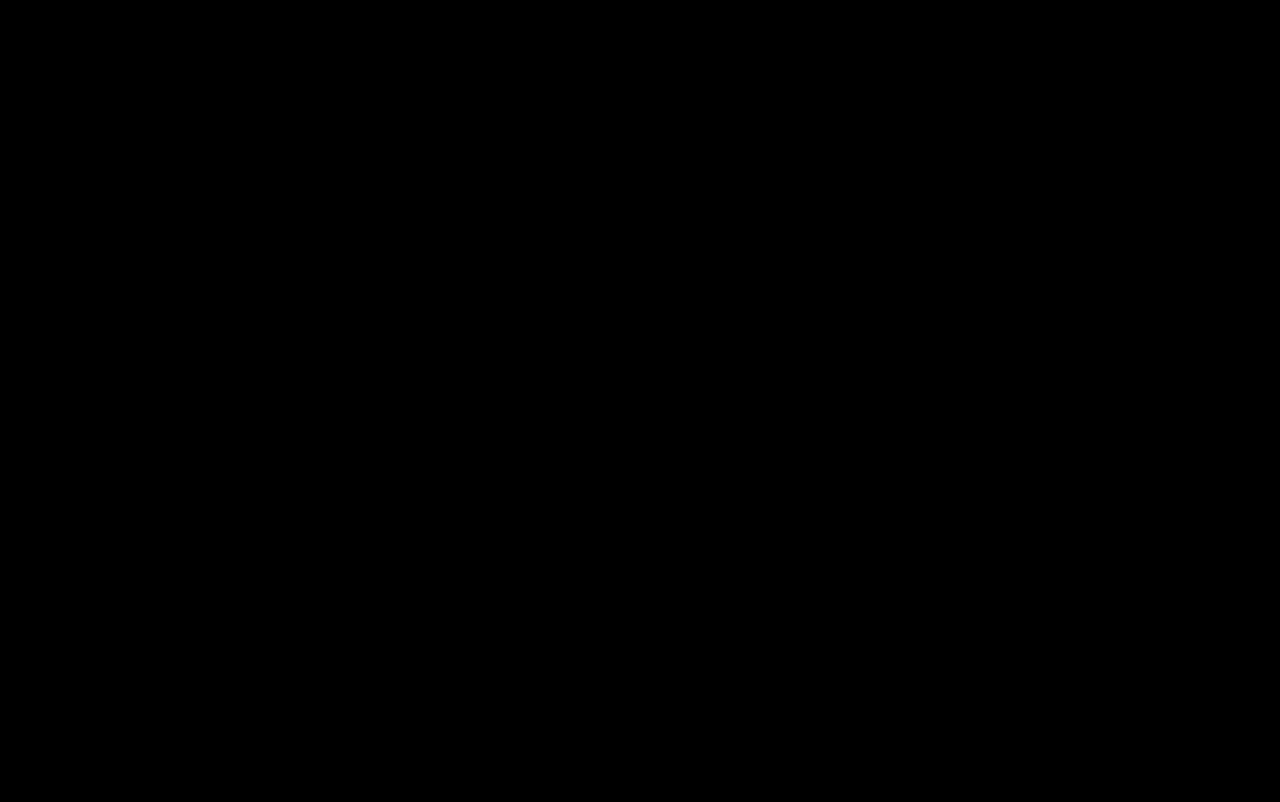
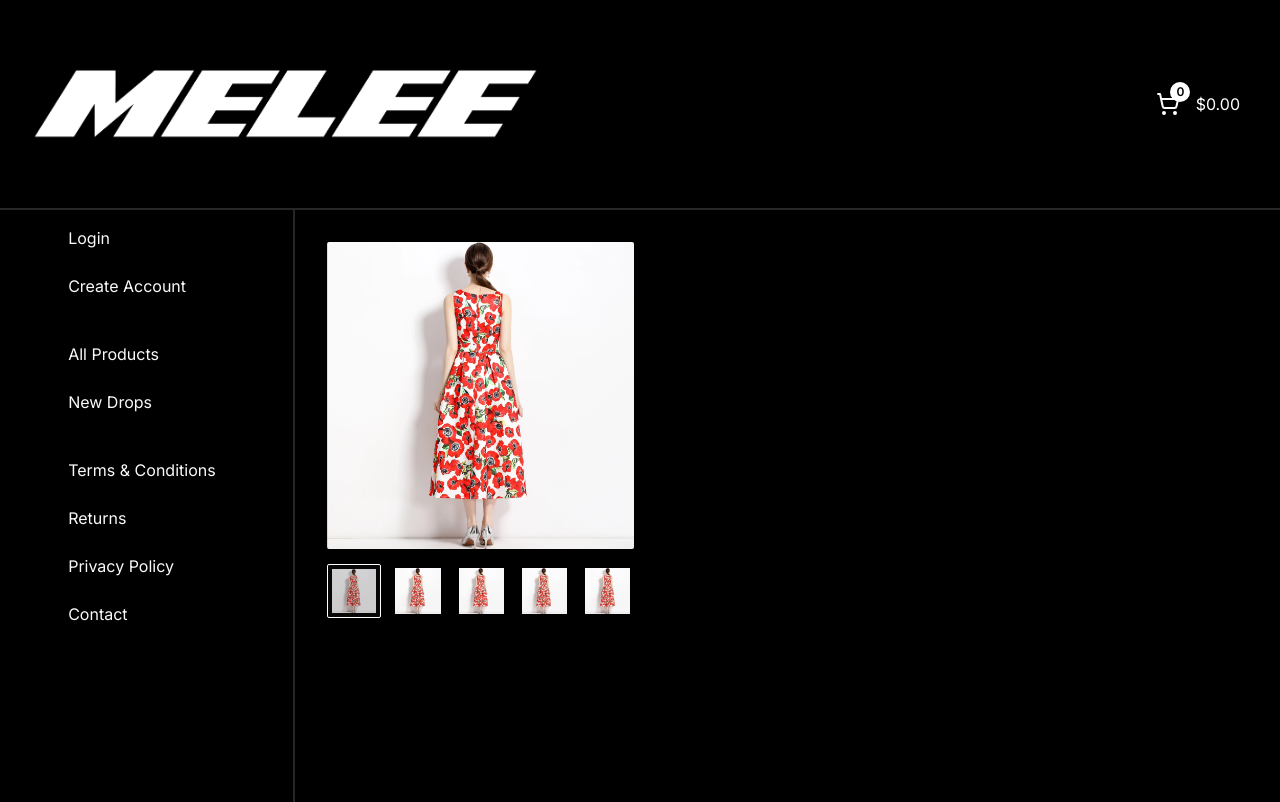
Before and after one commit to sakib-xrz/melee-client, a Next.js app: page /products/1 in a window 1280 px wide. Before the commit this address had no page. Built offline with nearby package versions, Linux system fonts and the light colour scheme.

Commit message:
Refactor NewDropPage and ProductCard components

```diff
--- a/app/(with-sidebar)/new-drops/page.jsx
+++ b/app/(with-sidebar)/new-drops/page.jsx
@@ -1,11 +1,5 @@
-import ActiveIcon from "@/components/shared/ActiveIcon";
 import Container from "@/components/shared/Container";
 
 export default function NewDropPage() {
-  return (
-    <Container>
-      New Drops Page Coming Soon...
-      <ActiveIcon />
-    </Container>
-  );
+  return <Container>New Drops Page Coming Soon...</Container>;
 }
--- /dev/null
+++ b/app/(with-sidebar)/products/[uid]/components/ProductCarousel.jsx
@@ -0,0 +1,35 @@
+/* eslint-disable @next/next/no-img-element */
+import "react-responsive-carousel/lib/styles/carousel.min.css"; // requires a loader
+import { Carousel } from "react-responsive-carousel";
+import "./style.css";
+
+export default function ProductCarousel() {
+  const products = [
+    "/images/dress.png",
+    "/images/dress.png",
+    "/images/dress.png",
+    "/images/dress.png",
+    "/images/dress.png",
+  ];
+  return (
+    <div className="sm:w-5/12 xl:w-4/12">
+      {" "}
+      <Carousel
+        infiniteLoop={true}
+        showIndicators={false}
+        showStatus={false}
+        showThumbs={true}
+        className="productCarousel"
+      >
+        {products.map((product, index) => (
+          <img
+            key={index}
+            alt=""
+            src={product}
+            className="w-full h-full object-contain"
+          />
+        ))}
+      </Carousel>
+    </div>
+  );
+}
--- /dev/null
+++ b/app/(with-sidebar)/products/[uid]/components/style.css
@@ -0,0 +1,79 @@
+/* PRODUCT DETAILS CAROUSEL STYLING CUSTOMIZATION START */
+.productCarousel.carousel-root {
+  display: flex;
+  flex-direction: column;
+  gap: 15px;
+}
+.productCarousel.carousel-root .carousel {
+  width: auto;
+}
+.productCarousel.carousel-root .carousel.carousel-slider {
+  width: 100%;
+}
+.productCarousel.carousel-root .carousel.carousel-slider .slider-wrapper {
+  border-radius: 2px;
+}
+.productCarousel.carousel-root .carousel .thumbs-wrapper {
+  margin: 0;
+}
+.productCarousel.carousel-root .carousel .thumb {
+  border-radius: 2px;
+  overflow: hidden;
+  position: relative;
+}
+
+.productCarousel.carousel-root .carousel .thumb img {
+  width: 100%;
+  height: 100%;
+  object-fit: cover;
+  object-position: center;
+}
+.productCarousel.carousel-root .carousel .thumb:after {
+  content: "";
+  width: 100%;
+  height: 100%;
+  position: absolute;
+  top: 0;
+  left: 0;
+  background-color: #27272a;
+  opacity: 0;
+}
+.productCarousel.carousel-root .carousel .thumb.selected {
+  border: 1px solid white;
+}
+
+.productCarousel.carousel-root .carousel .thumb.selected,
+.productCarousel.carousel-root .carousel .thumb:hover {
+  border: 1;
+}
+.productCarousel.carousel-root .carousel .thumb:hover:after,
+.productCarousel.carousel-root .carousel .thumb.selected:after {
+  opacity: 0.2;
+}
+.productCarousel .control-arrow {
+  display: none;
+}
+@media screen and (max-width: 767px) {
+  .productCarousel.carousel-root {
+    flex-direction: column;
+  }
+  .productCarousel.carousel-root .carousel .thumb {
+    border: 0;
+    padding: 0;
+    margin: 0;
+    padding: 4px;
+  }
+}
+@media screen and (min-width: 768px) {
+  .productCarousel.carousel-root .carousel .thumbs {
+    transform: none !important;
+    display: flex;
+    gap: 10px;
+  }
+  .productCarousel.carousel-root .carousel .thumb {
+    border: 0;
+    padding: 0;
+    margin: 0;
+    padding: 4px;
+  }
+}
--- /dev/null
+++ b/app/(with-sidebar)/products/[uid]/page.jsx
@@ -0,0 +1,12 @@
+"use client";
+
+import Container from "@/components/shared/Container";
+import ProductCarousel from "./components/ProductCarousel";
+
+export default function ProductDetailsPage() {
+  return (
+    <Container>
+      <ProductCarousel />
+    </Container>
+  );
+}
--- a/app/(with-sidebar)/products/components/ProductCard.jsx
+++ b/app/(with-sidebar)/products/components/ProductCard.jsx
@@ -5,15 +5,13 @@ import dress1 from "public/images/dress.png";
 export default function ProductCard() {
   return (
     <div className="product-card xl:w-64 border border-border rounded-md shadow-sm hover:bg-accent transition-colors duration-300">
-      <Link href={"#"}>
-        <div className=" flex justify-center">
-          <Image
-            className="w-28 h-28 xs:w-40 xs:h-40 lg:h-60 lg:w-60 rounded-t-md object-contain p-2 mx-auto"
-            src={dress1}
-            alt="dress"
-            priority
-          />
-        </div>
+      <Link href={"/products/1"}>
+        <Image
+          className="object-contain rounded-t-md"
+          src={dress1}
+          alt="dress"
+          priority
+        />
         <div className="product-info px-4 py-3 flex flex-col space-y-2">
           <h4 className="text-sm font-medium leading-tight truncate cursor-pointer hover:underline">
             Women Floral Midi Dress
@@ -23,12 +21,6 @@ export default function ProductCard() {
           </div>
         </div>
       </Link>
-      {/* <button className="product-action w-full flex items-center justify-center font-medium hover:text-white text-background bg-primary rounded-b-md py-2 hover:bg-secondary transition-colors duration-300 text-sm">
-        <div className="mr-2 flex items-center">
-          <ShoppingCart className="h-5 w-5 fill-current" />
-        </div>
-        <p>Add to Cart</p>
-      </button> */}
     </div>
   );
 }
--- a/app/(with-sidebar)/products/components/ProductCardSkeleton.jsx
+++ b/app/(with-sidebar)/products/components/ProductCardSkeleton.jsx
@@ -3,7 +3,7 @@ import PhotoPlaceholder from "./PhotoPlaceholder";
 export default function ProductCardSkeleton() {
   return (
     <div className="product-card skeleton-card xl:w-64 border rounded-md shadow-sm overflow-hidden">
-      <div className="flex justify-center px-4">
+      <div className="flex justify-center p-4">
         <PhotoPlaceholder />
       </div>
       <div className="product-info px-4 py-3 flex flex-col space-y-2">
--- a/package.json
+++ b/package.json
@@ -30,6 +30,7 @@
     "react": "18.2.0",
     "react-dom": "18.2.0",
     "react-fast-marquee": "^1.6.4",
+    "react-responsive-carousel": "^3.2.23",
     "react-select": "^5.8.0",
     "sonner": "^1.4.2",
     "tailwind-merge": "^2.2.1",
```
Also changed, not shown: public/images/dress.png, 1 other file (tests, documents, lock files or other folders).
